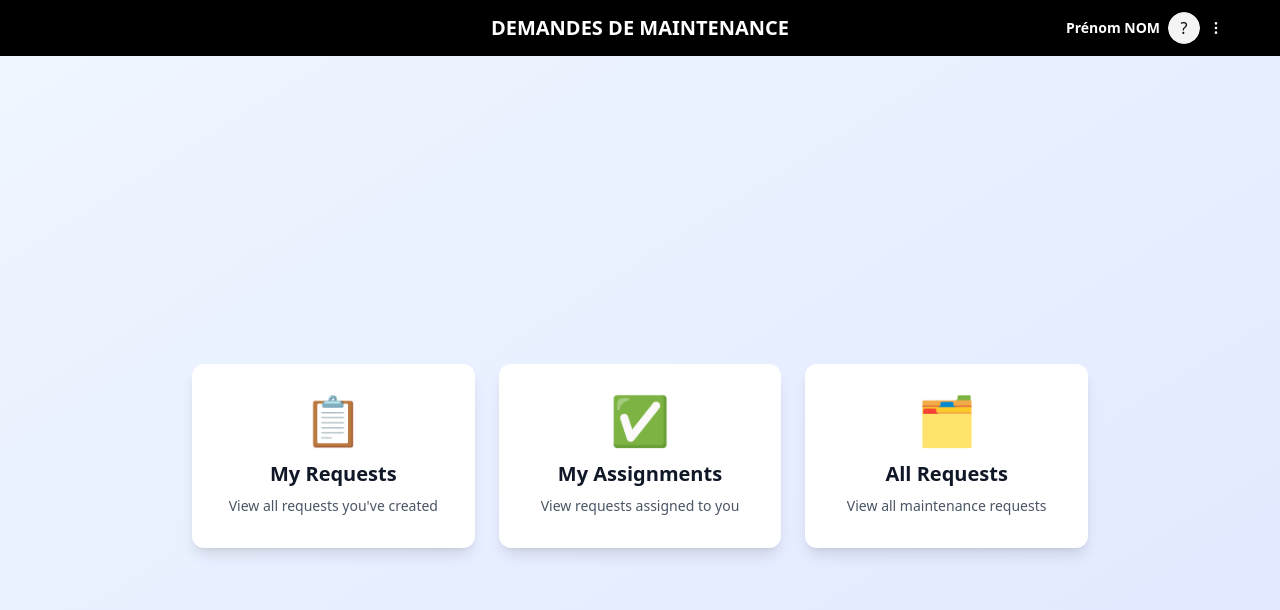
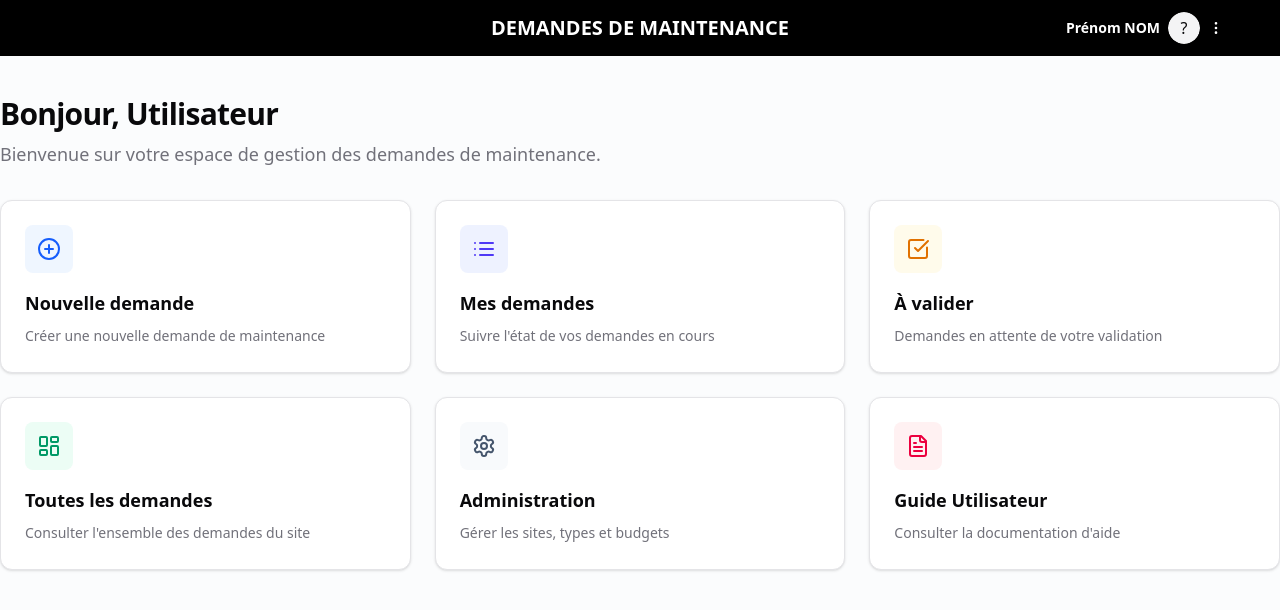
Before and after one commit to morepudding/demandes-maintenance, a Next.js app: page / in a window 1280 px wide. Shown: the top 610 px of the page. Built offline with nearby package versions, Linux system fonts and the light colour scheme; no server answers.

Commit message:
feat(s2): implement home page with role-based actions (#17)

```diff
--- a/src/app/page.tsx
+++ b/src/app/page.tsx
@@ -1,50 +1,9 @@
-import Link from "next/link";
+import { HomePage } from "@/components/organisms/HomePage";
 
 export default function Home() {
     return (
-        <main className="min-h-screen flex items-center justify-center bg-gradient-to-br from-blue-50 to-indigo-100 p-6">
-            <div className="max-w-4xl w-full">
-                <div className="grid gap-6 md:grid-cols-3">
-                    <Link
-                        href="/my-requests"
-                        className="bg-white rounded-xl shadow-lg hover:shadow-xl transition-all p-8 text-center group hover:-translate-y-1"
-                    >
-                        <div className="text-blue-600 text-5xl mb-4">📋</div>
-                        <h2 className="text-xl font-semibold text-gray-900 mb-2 group-hover:text-blue-600 transition-colors">
-                            My Requests
-                        </h2>
-                        <p className="text-gray-600 text-sm">
-                            View all requests you&apos;ve created
-                        </p>
-                    </Link>
-
-                    <Link
-                        href="/my-assignments"
-                        className="bg-white rounded-xl shadow-lg hover:shadow-xl transition-all p-8 text-center group hover:-translate-y-1"
-                    >
-                        <div className="text-green-600 text-5xl mb-4">✅</div>
-                        <h2 className="text-xl font-semibold text-gray-900 mb-2 group-hover:text-green-600 transition-colors">
-                            My Assignments
-                        </h2>
-                        <p className="text-gray-600 text-sm">
-                            View requests assigned to you
-                        </p>
-                    </Link>
-
-                    <Link
-                        href="/all-requests"
-                        className="bg-white rounded-xl shadow-lg hover:shadow-xl transition-all p-8 text-center group hover:-translate-y-1"
-                    >
-                        <div className="text-purple-600 text-5xl mb-4">🗂️</div>
-                        <h2 className="text-xl font-semibold text-gray-900 mb-2 group-hover:text-purple-600 transition-colors">
-                            All Requests
-                        </h2>
-                        <p className="text-gray-600 text-sm">
-                            View all maintenance requests
-                        </p>
-                    </Link>
-                </div>
-            </div>
+        <main className="min-h-screen bg-slate-50/50">
+            <HomePage />
         </main>
     );
 }
--- /dev/null
+++ b/src/components/molecules/ActionCard/index.tsx
@@ -0,0 +1,39 @@
+import React from "react";
+import Link from "next/link";
+import { LucideIcon } from "lucide-react";
+import { cn } from "@/core/lib/utils";
+
+interface ActionCardProps {
+    title: string;
+    description: string;
+    icon: LucideIcon;
+    href: string;
+    colorClassName?: string;
+    iconClassName?: string;
+}
+
+export const ActionCard: React.FC<ActionCardProps> = ({
+    title,
+    description,
+    icon: Icon,
+    href,
+    colorClassName = "text-primary",
+    iconClassName = "bg-primary/10",
+}) => {
+    return (
+        <Link
+            href={href}
+            className="group flex flex-col p-6 bg-white rounded-xl border border-border shadow-sm hover:shadow-md hover:border-primary/20 transition-all duration-200 hover:-translate-y-1"
+        >
+            <div className={cn("w-12 h-12 rounded-lg flex items-center justify-center mb-4 transition-colors group-hover:scale-110", iconClassName)}>
+                <Icon className={cn("w-6 h-6", colorClassName)} />
+            </div>
+            <h3 className="text-lg font-semibold text-foreground mb-2 group-hover:text-primary transition-colors">
+                {title}
+            </h3>
+            <p className="text-sm text-muted-foreground leading-relaxed">
+                {description}
+            </p>
+        </Link>
+    );
+};
--- /dev/null
+++ b/src/components/organisms/HomePage/index.tsx
@@ -0,0 +1,104 @@
+"use client";
+
+import React from "react";
+import { PlusCircle, List, CheckSquare, Settings, LayoutDashboard, FileText } from "lucide-react";
+import { ActionCard } from "@/components/molecules/ActionCard";
+import { useCurrentUser } from "@/hooks/useCurrentUser";
+
+export const HomePage: React.FC = () => {
+    const { name, isLoading } = useCurrentUser();
+
+    if (isLoading) {
+        return (
+            <div className="flex items-center justify-center min-h-[60vh]">
+                <div className="animate-spin rounded-full h-8 w-8 border-b-2 border-primary"></div>
+            </div>
+        );
+    }
+
+    // Pour le moment, on affiche toutes les actions ou on mock le rôle
+    // S0-3 et S1-2 mentionnent la gestion des rôles à venir
+    const actions = [
+        {
+            title: "Nouvelle demande",
+            description: "Créer une nouvelle demande de maintenance",
+            icon: PlusCircle,
+            href: "/demandes/nouvelle",
+            colorClassName: "text-blue-600",
+            iconClassName: "bg-blue-50",
+            roles: ["demandeur", "admin"]
+        },
+        {
+            title: "Mes demandes",
+            description: "Suivre l'état de vos demandes en cours",
+            icon: List,
+            href: "/my-requests",
+            colorClassName: "text-indigo-600",
+            iconClassName: "bg-indigo-50",
+            roles: ["demandeur", "admin"]
+        },
+        {
+            title: "À valider",
+            description: "Demandes en attente de votre validation",
+            icon: CheckSquare,
+            href: "/gestionnaire/validation",
+            colorClassName: "text-amber-600",
+            iconClassName: "bg-amber-50",
+            roles: ["gestionnaire", "admin"]
+        },
+        {
+            title: "Toutes les demandes",
+            description: "Consulter l'ensemble des demandes du site",
+            icon: LayoutDashboard,
+            href: "/all-requests",
+            colorClassName: "text-emerald-600",
+            iconClassName: "bg-emerald-50",
+            roles: ["gestionnaire", "admin"]
+        },
+        {
+            title: "Administration",
+            description: "Gérer les sites, types et budgets",
+            icon: Settings,
+            href: "/admin",
+            colorClassName: "text-slate-600",
+            iconClassName: "bg-slate-50",
+            roles: ["admin"]
+        },
+        {
+            title: "Guide Utilisateur",
+            description: "Consulter la documentation d'aide",
+            icon: FileText,
+            href: "/docs/user-guide",
+            colorClassName: "text-rose-600",
+            iconClassName: "bg-rose-50",
+            roles: ["all"]
+        }
+    ];
+
+    return (
+        <div className="container py-10 space-y-8">
+            <div className="space-y-2">
+                <h1 className="text-3xl font-bold tracking-tight">
+                    Bonjour, {name ?? "Utilisateur"}
+                </h1>
+                <p className="text-muted-foreground text-lg">
+                    Bienvenue sur votre espace de gestion des demandes de maintenance.
+                </p>
+            </div>
+
+            <div className="grid grid-cols-1 md:grid-cols-2 lg:grid-cols-3 gap-6">
+                {actions.map((action) => (
+                    <ActionCard
+                        key={action.href}
+                        title={action.title}
+                        description={action.description}
+                        icon={action.icon}
+                        href={action.href}
+                        colorClassName={action.colorClassName}
+                        iconClassName={action.iconClassName}
+                    />
+                ))}
+            </div>
+        </div>
+    );
+};
--- a/tailwind.config.ts
+++ b/tailwind.config.ts
@@ -1,6 +1,7 @@
+import type { Config } from "tailwindcss";
 import tailwindAnimate from "tailwindcss-animate";
 
-const config = {
+const config: Config = {
     darkMode: ["class"],
     content: [
         "./src/pages/**/*.{js,ts,jsx,tsx,mdx}",
```
Also changed, not shown: 2 other files (tests, documents, lock files or other folders).
